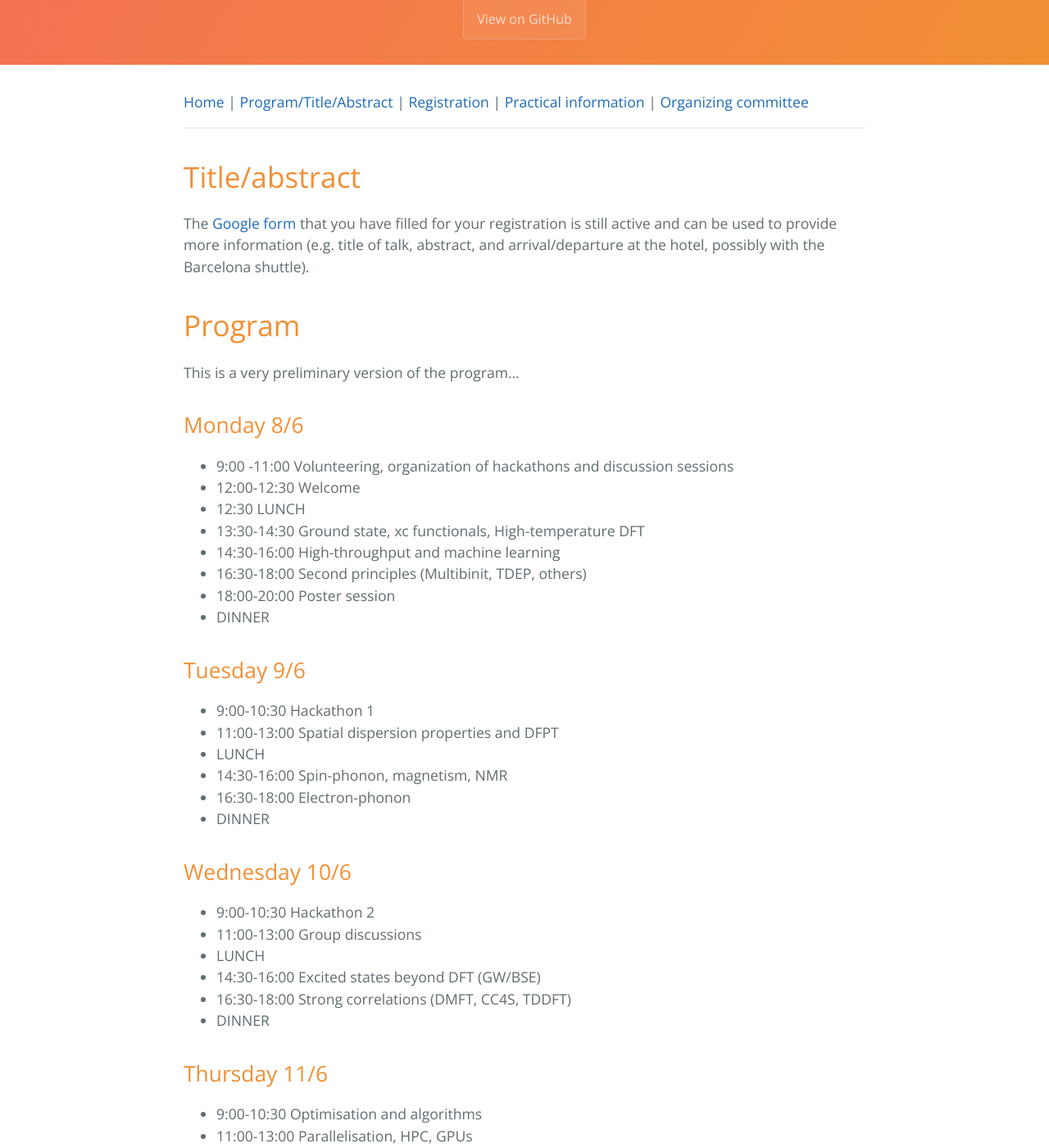
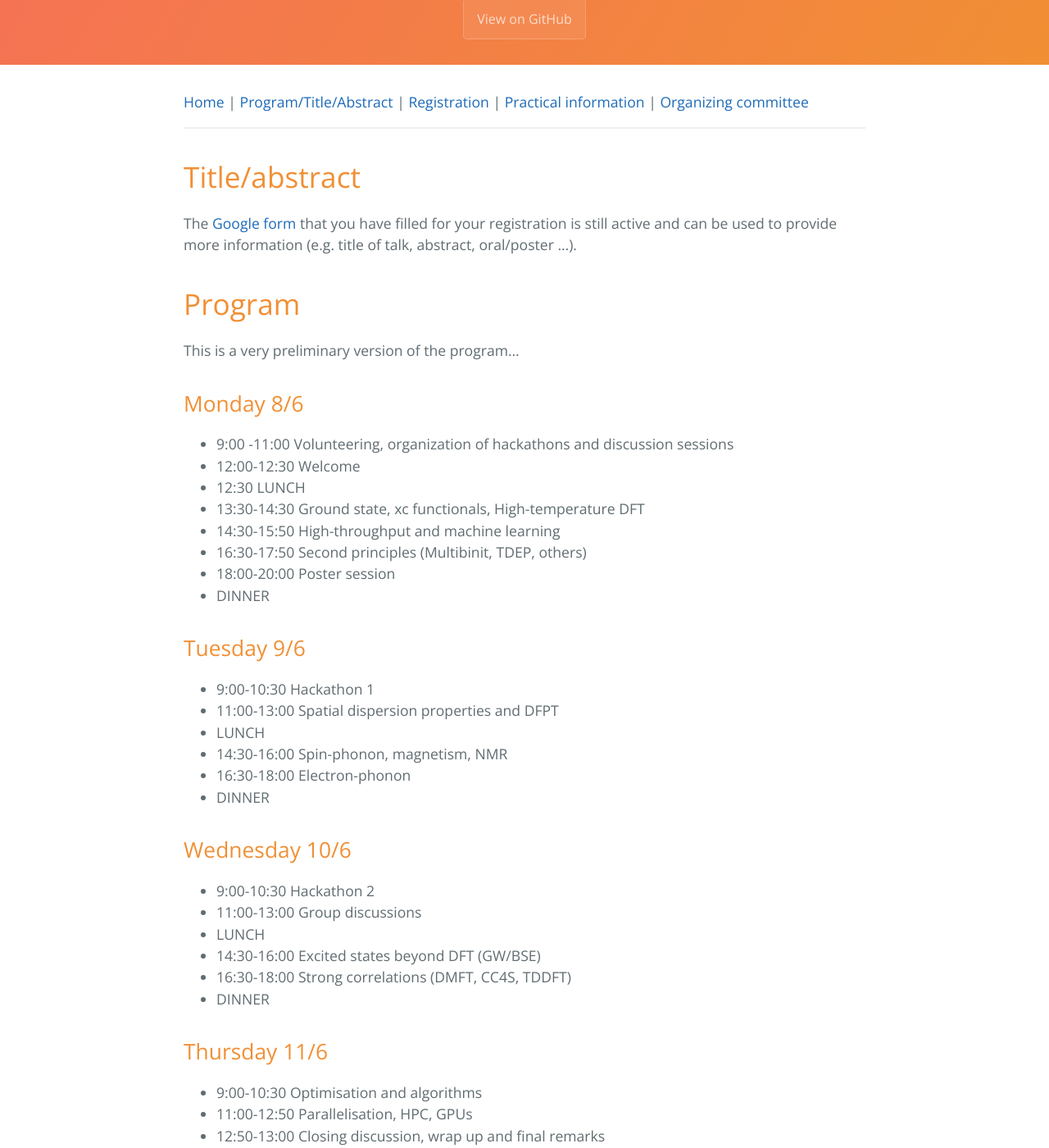
Before and after one commit to abinit/abidev2026, a Jekyll site: the page built from docs/program.md, in a window 1280 px wide and 1400 px high, scrolled down 204 px. Shown: the whole window at 82% size. Built offline with Jekyll 4.4.1, drawn with Linux system fonts in a browser that asks for light colours; the repository's description, which GitHub fills in, is left out; some of the changed text lies outside the part shown.

Commit message:
Minor update of the program

```diff
--- a/docs/program.md
+++ b/docs/program.md
@@ -10,7 +10,7 @@ description: 12th International ABINIT Developer Workshop <br> Sant Feliu de Gui
 # Title/abstract
 
 The [Google form](https://docs.google.com/forms/d/e/1FAIpQLSeVwoxEjRbPuM9BG-Mgftp4UbTc3VqDbJX-6KgQNQujWj5tlQ/viewform?usp=header)
-that you have filled for your registration is still active and can be used to provide more information (e.g. title of talk, abstract, and arrival/departure at the hotel, possibly with the Barcelona shuttle).
+that you have filled for your registration is still active and can be used to provide more information (e.g. title of talk, abstract, oral/poster ...).
 
 # Program
 
@@ -23,8 +23,8 @@ This is a very preliminary version of the program...
 - 12:00-12:30 Welcome
 - 12:30 LUNCH
 - 13:30-14:30 Ground state, xc functionals, High-temperature DFT
-- 14:30-16:00 High-throughput and machine learning
-- 16:30-18:00 Second principles (Multibinit, TDEP, others)
+- 14:30-15:50 High-throughput and machine learning
+- 16:30-17:50 Second principles (Multibinit, TDEP, others)
 - 18:00-20:00 Poster session
 - DINNER
 
@@ -50,7 +50,7 @@ This is a very preliminary version of the program...
 ## Thursday 11/6
 
 - 9:00-10:30 Optimisation and algorithms
-- 11:00-13:00 Parallelisation, HPC, GPUs
+- 11:00-12:50 Parallelisation, HPC, GPUs
+- 12:50-13:00 Closing discussion, wrap up and final remarks
 - LUNCH
-- 14:00-14:30 Closing discussion, wrap up and final remarks
-- 14:30-16:00 Advisory board meeting
+- 14:15-15:30 Advisory board meeting
```
